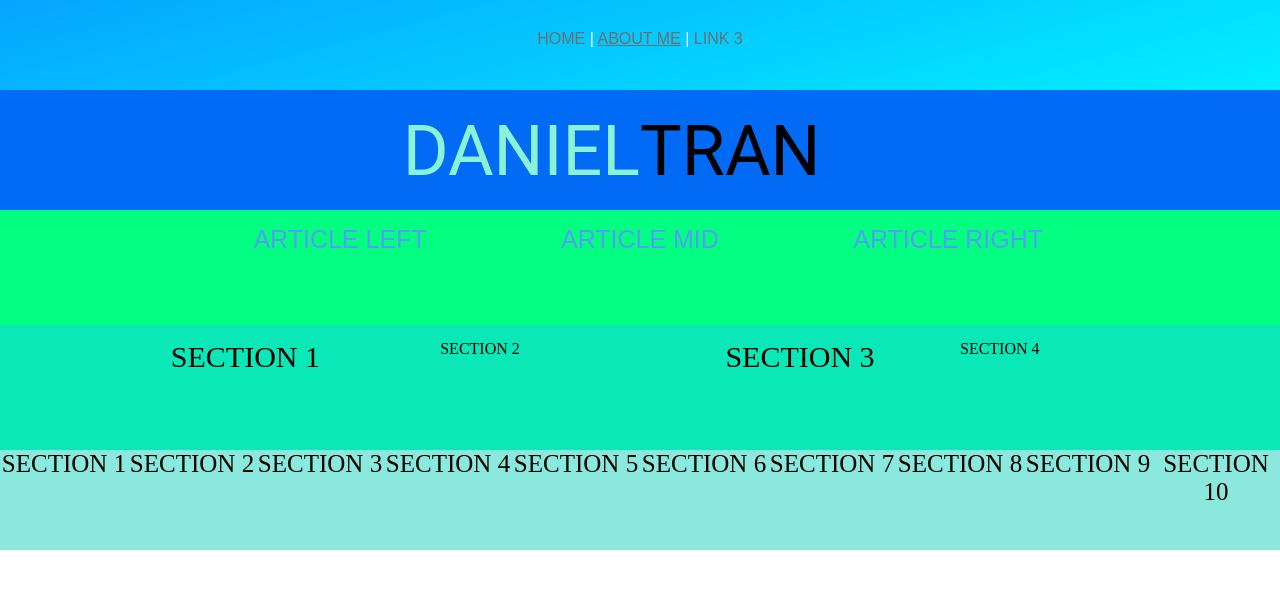
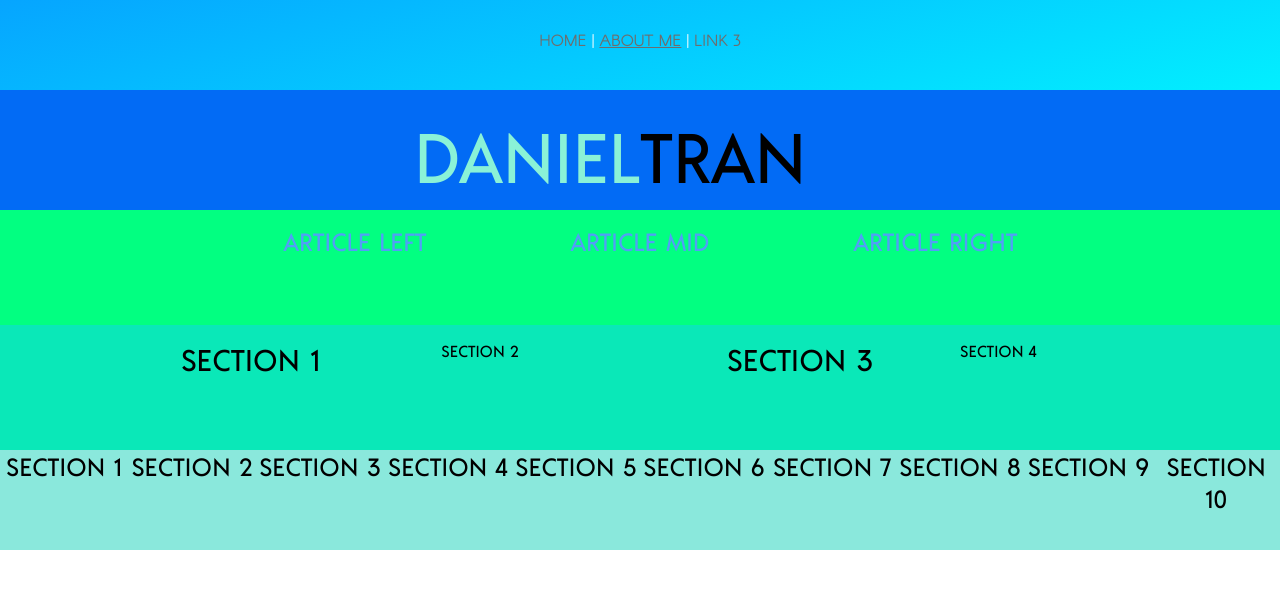
Before and after one commit to trandaniel/cps630labs, a PHP site: page /aboutMe.html in a window 1280 px wide. Shown: the top 589 px of the page. Run offline with PHP 8.4, Linux system fonts and the light colour scheme.

Commit message:
Adding font assets

```diff
--- a/lab1/assets/style/style.css
+++ b/lab1/assets/style/style.css
@@ -18,7 +18,7 @@
 nav {
   background: -webkit-linear-gradient(-75deg, #06a5ff, #02EFFF) ;
   min-height: 60px;
-  font-family: 'Overpass', sans-serif;
+  font-family: 'Arcon' ;
   color: #ffffff ;
   padding-top: 30px ;
 }
@@ -39,7 +39,7 @@
 
 header {
   background-color: #026bf5 ;
-  font-family: 'Roboto', sans-serif;
+  font-family: 'Acre' ;
   font-size: 70px ;
 }
 
@@ -69,10 +69,14 @@
 
 article {
   background-color: #02FF81 ;
-  font-family: 'Arsenal', sans-serif;
+  font-family: 'Acre' ;
   text-align: center ;
   color: #529ef6 ;
   font-size: 25px ;
+}
+
+section {
+  font-family: 'Acre' ;
 }
 
 .sec1-1, .sec1-3 {
@@ -216,6 +220,21 @@
 
 }
 
+@font-face {
+  font-family: 'Acre' ;
+  src: url('../fonts/acre-medium-webfont.ttf');
+}
+
+@font-face {
+  font-family: 'Arcon' ;
+  src: url('../fonts/Arcon-Rounded-Regular.otf');
+}
+
+@font-face {
+  font-family: 'Aaargh' ;
+  src: url('../fonts/Aaargh.ttf');
+}
+
 @media (min-width: 1000px) {
   .sec2-5, .sec2-6, .sec2-7, .sec2-8, .sec2-9, .sec2-10 {
     width: 16.66% ;
```
Also changed, not shown: lab1/assets/fonts/Aaargh.ttf (added), lab1/assets/fonts/Arcon-Regular.otf (added), lab1/assets/fonts/Arcon-Rounded-Regular.otf (added), lab1/assets/fonts/acre-medium-webfont.ttf (added).
